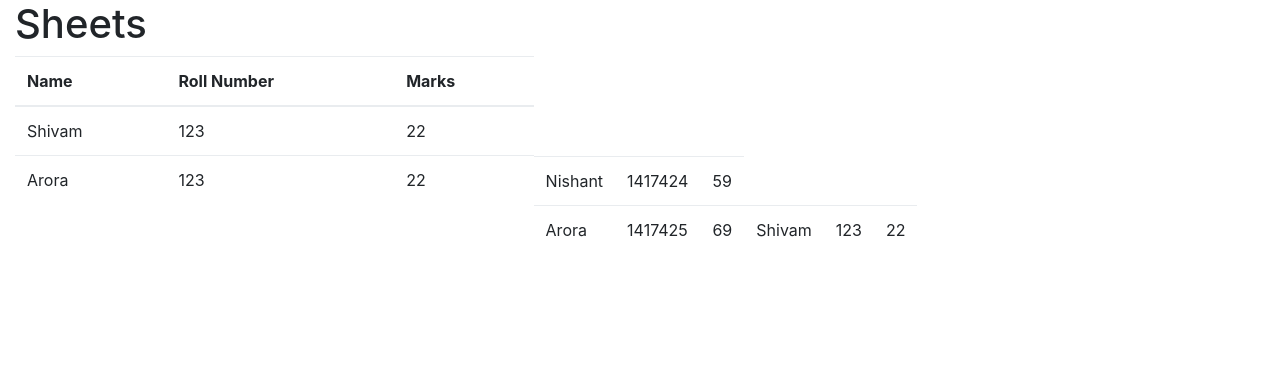
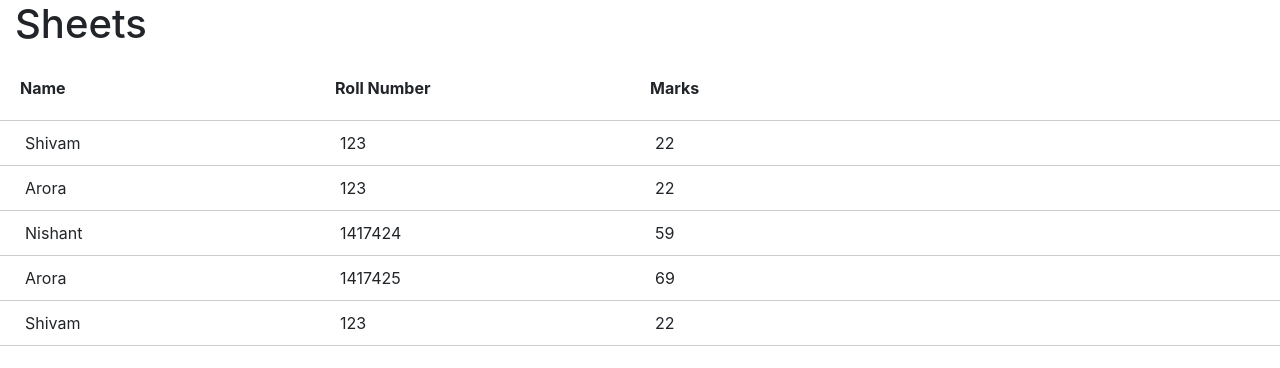
Before and after one commit to nshntarora/sheets-vue, a Vue app: page / in a window 1280 px wide. Shown: the top 368 px of the page. Built offline with nearby package versions, Linux system fonts and the light colour scheme.

Commit message:
Moved to divs instead of HTML Table

```diff
--- /dev/null
+++ b/src/assets/css/bootstrap/_customizations.scss
@@ -0,0 +1,11 @@
+.table-heading {
+  font-weight: 700;
+  padding: 10px;
+}
+.table-row {
+  padding: 10px;
+  border-bottom: 1px solid #ccc;
+}
+.table {
+  padding: 30px;
+}
--- a/src/assets/css/bootstrap/bootstrap.scss
+++ b/src/assets/css/bootstrap/bootstrap.scss
@@ -40,3 +40,4 @@
 @import "popover";
 @import "carousel";
 @import "utilities";
+@import "customizations";
--- a/src/components/Row.vue
+++ b/src/components/Row.vue
@@ -1,17 +1,20 @@
 <template>
-    <tr>
-      <td
-        v-for="(col,index) in data.data"
-        :key="index">
+    <div class="table-body">
+      <div class="table-row row">
+        <div
+            class="table-column col-3"
+            v-for="(col,index) in data.data"
+            :key="index">
           {{col}}
-      </td>
+        </div>
+      </div>
       <trow
         v-if="data.children && data.children.length"
         v-for="(child, index) in data.children"
         :key="index"
         :data="child">
       </trow>
-    </tr>
+    </div>
 </template>
 
 <script>
--- a/src/components/Table.vue
+++ b/src/components/Table.vue
@@ -2,18 +2,19 @@
   <div>
     <h1>Sheets</h1>
     <table class="table table-hover">
-      <thead>
-        <tr>
-          <th scope="col" v-for="(heading,index) in table.headings" :key="index">
+      <div class="thead">
+        <div class="table-row row">
+          <div class="table-heading col-3" scope="col" v-for="(heading,index) in table.headings" :key="index">
             {{heading}}
-          </th>
-        </tr>
-      </thead>
-      <tbody>
-        <trow v-for="(row, index) in table.rows" :key="index" :data="row">
+          </div>
+        </div>
+      </div>
+      <div>
+        <trow :data="row" v-for="(row, index) in table.rows" :key="index" >
         </trow>
-      </tbody>
+      </div>
     </table>
+
   </div>
 </template>
 
```
